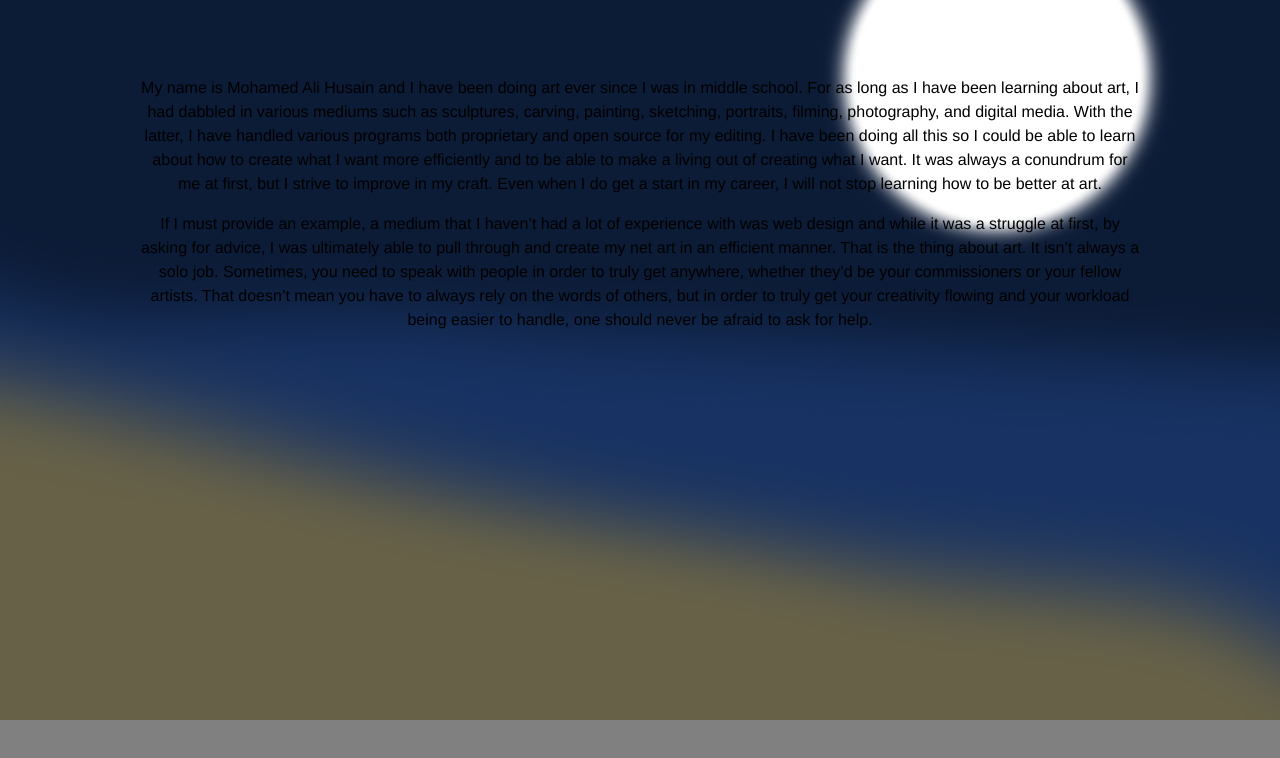
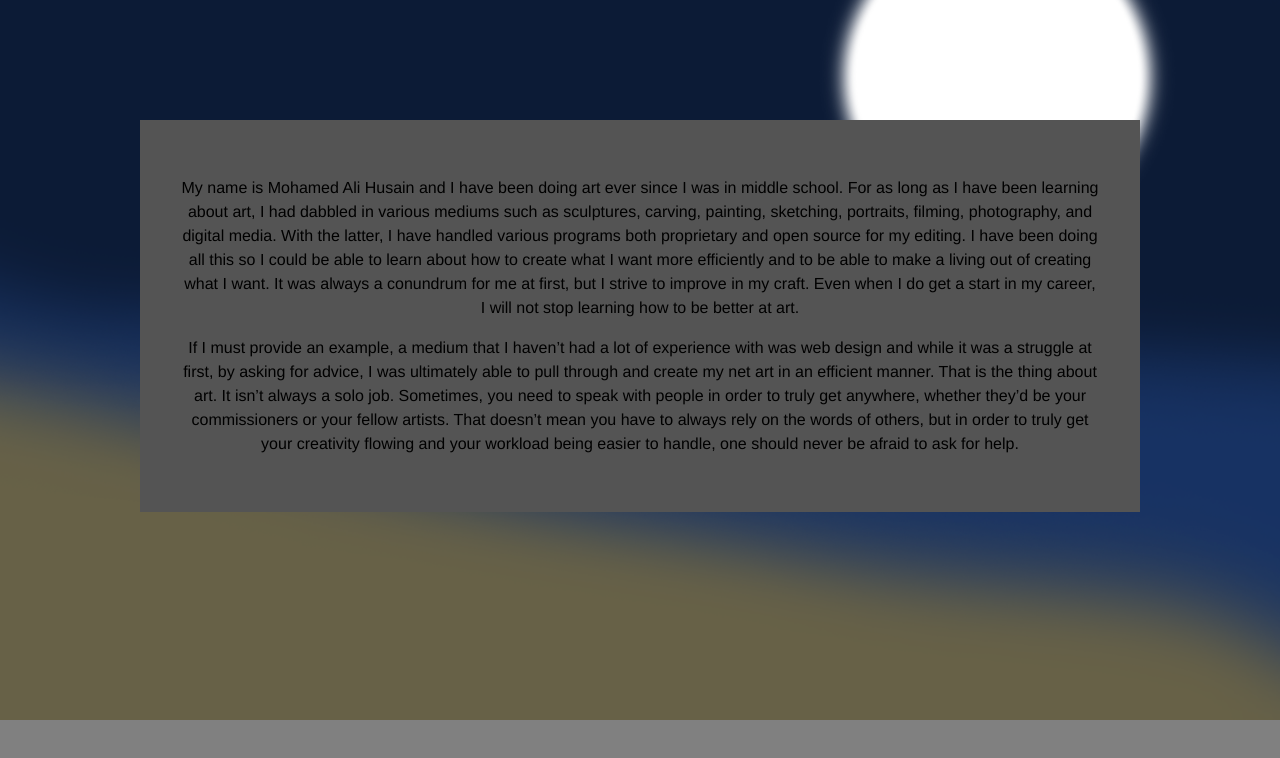
Before and after one commit to mahusain/mahusain.github.io, a plain HTML site: page statement.html in a window 1280 px wide. Drawn offline with Linux system fonts and the light colour scheme.

Commit message:
Update statement.html

```diff
--- a/statement.html
+++ b/statement.html
@@ -13,7 +13,9 @@
     </style>
   </head>
   <body>
-    <p>My name is Mohamed Ali Husain and I have been doing art ever since I was in middle school. For as long as I have been learning about art, I had dabbled in various mediums such as sculptures, carving, painting, sketching, portraits, filming, photography, and digital media. With the latter, I have handled various programs both proprietary and open source for my editing. I have been doing all this so I could be able to learn about how to create what I want more efficiently and to be able to make a living out of creating what I want. It was always a conundrum for me at first, but I strive to improve in my craft. Even when I do get a start in my career, I will not stop learning how to be better at art.</p>
-    <p>If I must provide an example, a medium that I haven’t had a lot of experience with was web design and while it was a struggle at first, by asking for advice, I was ultimately able to pull through and create my net art in an efficient manner. That is the thing about art. It isn’t always a solo job. Sometimes, you need to speak with people in order to truly get anywhere, whether they’d be your commissioners or your fellow artists. That doesn’t mean you have to always rely on the words of others, but in order to truly get your creativity flowing and your workload being easier to handle, one should never be afraid to ask for help. </p>
+    <div class="portfolio-item">
+      <p>My name is Mohamed Ali Husain and I have been doing art ever since I was in middle school. For as long as I have been learning about art, I had dabbled in various mediums such as sculptures, carving, painting, sketching, portraits, filming, photography, and digital media. With the latter, I have handled various programs both proprietary and open source for my editing. I have been doing all this so I could be able to learn about how to create what I want more efficiently and to be able to make a living out of creating what I want. It was always a conundrum for me at first, but I strive to improve in my craft. Even when I do get a start in my career, I will not stop learning how to be better at art.</p>
+      <p>If I must provide an example, a medium that I haven’t had a lot of experience with was web design and while it was a struggle at first, by asking for advice, I was ultimately able to pull through and create my net art in an efficient manner. That is the thing about art. It isn’t always a solo job. Sometimes, you need to speak with people in order to truly get anywhere, whether they’d be your commissioners or your fellow artists. That doesn’t mean you have to always rely on the words of others, but in order to truly get your creativity flowing and your workload being easier to handle, one should never be afraid to ask for help. </p>
+    </div>
   </body>
 </html>
```
